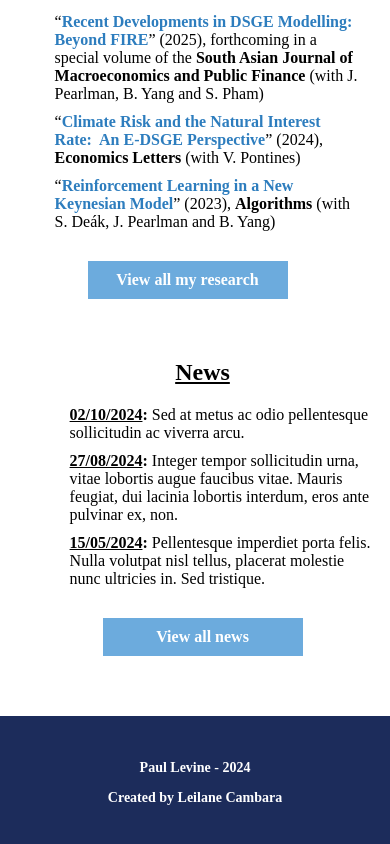
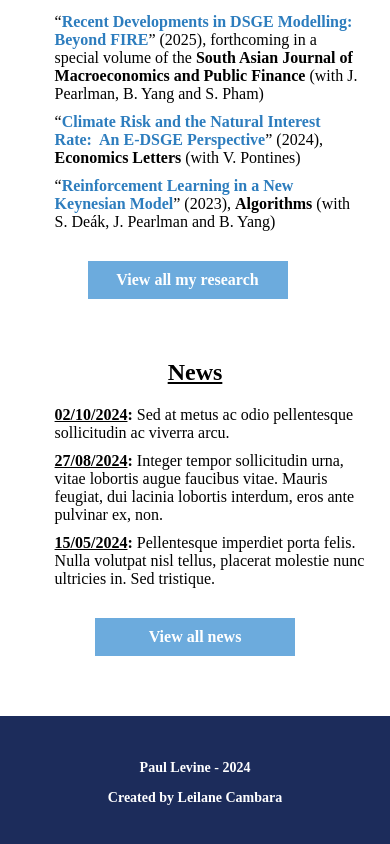
Before and after one commit to p-levine/p-levine.github.io, a plain HTML site: page index.html in a window 390 px wide. Shown: the part 825-1669 px from the top of the page. Drawn offline with Linux system fonts and the light colour scheme; a web font is replaced by a local one.

Commit message:
Update style.css

```diff
--- a/style.css
+++ b/style.css
@@ -298,7 +298,7 @@ figure img {
         grid-row: 4 / 5;
         margin-top: 0;
         margin-bottom: 60px;
-        margin-left: 0;
+        padding-left: 0;
     }
 }
 
```
